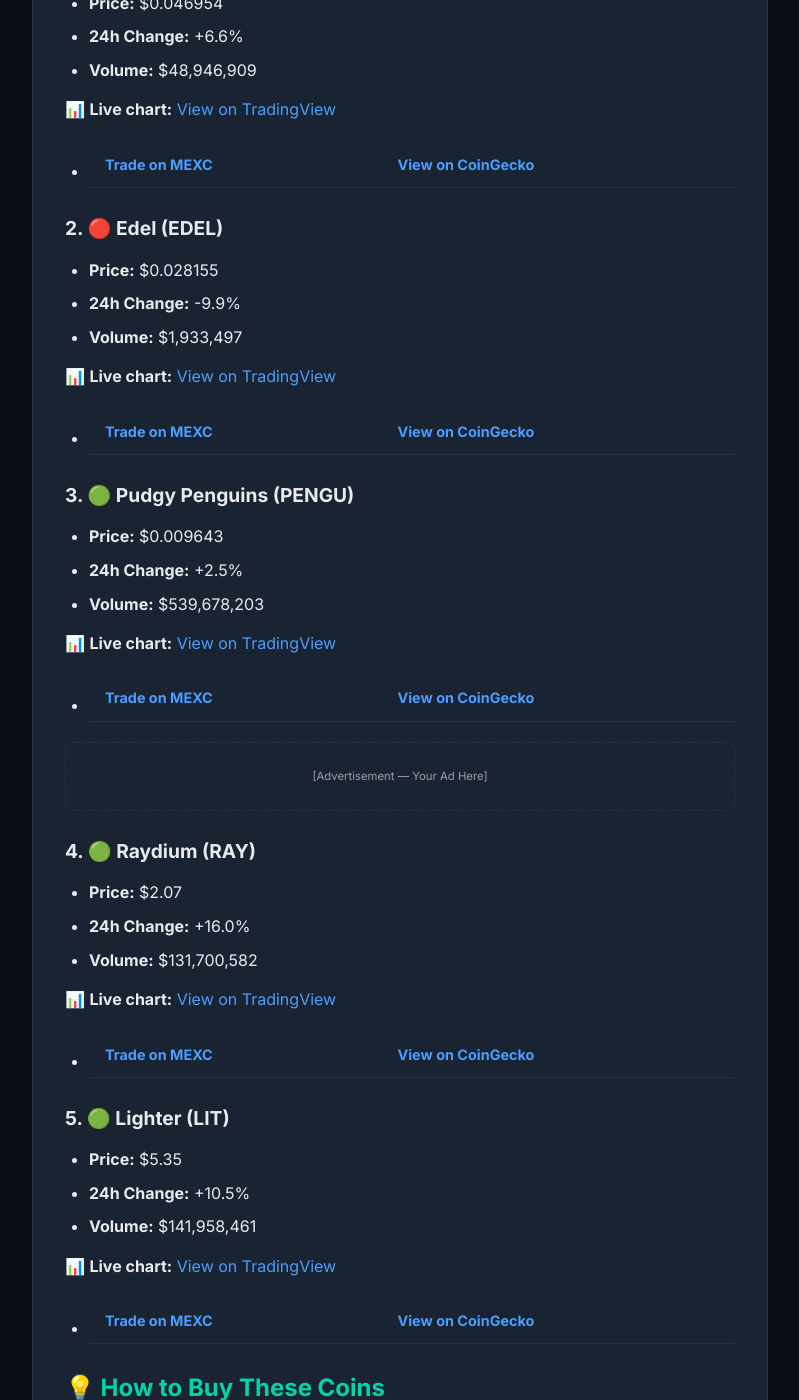
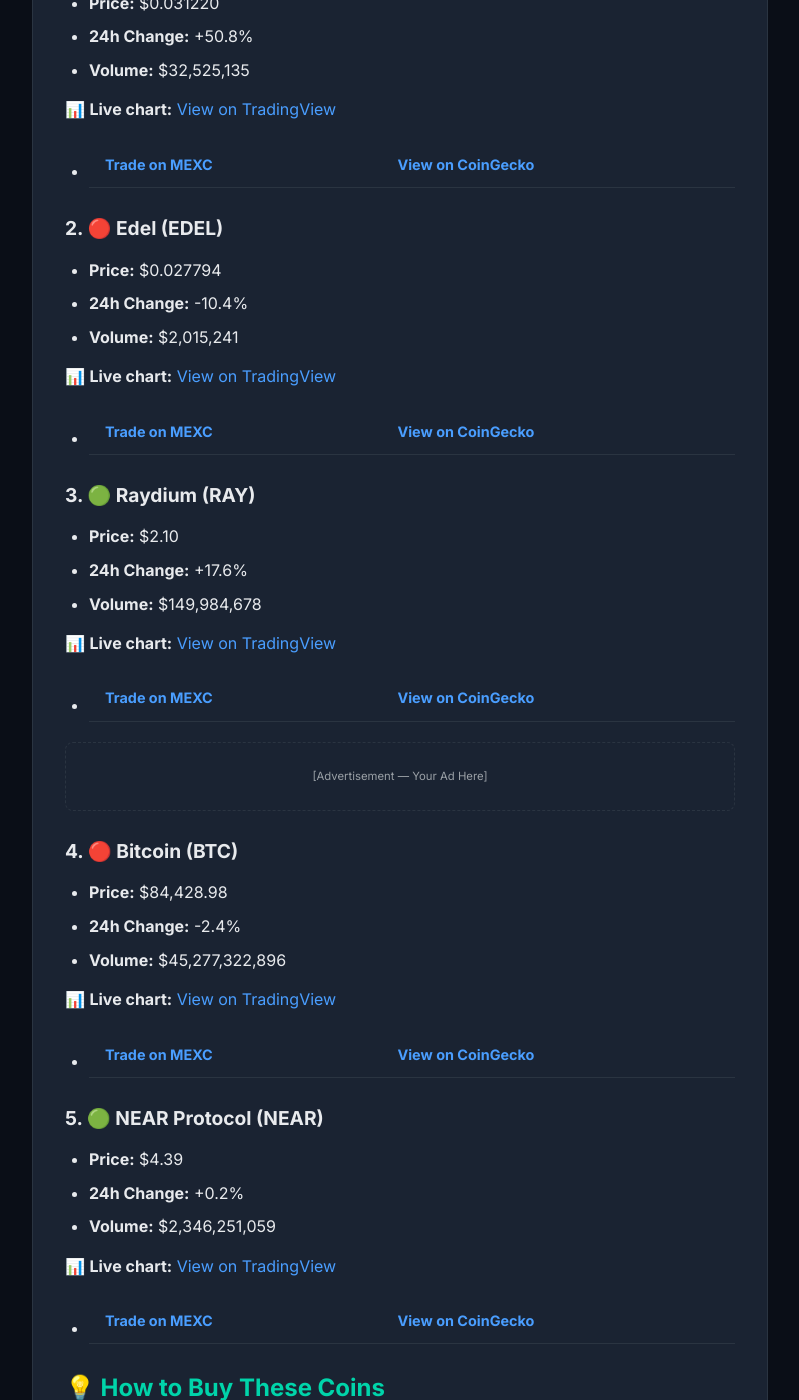
Before and after one commit to alexcipher-CRE/crypto-insights, a Jekyll site: the page built from _posts/2026-09-23-trending-coins.md, in a window 1280 px wide and 1400 px high, scrolled down 789 px. Shown: the whole window, without its empty margins (240-1039 px from the left). Built offline with Jekyll 4.4.1, drawn with Linux system fonts in a browser that asks for light colours; some of the changed text lies outside the part shown.

Commit message:
🚀 Auto-update: 14 posts

```diff
--- a/_posts/2026-09-23-trending-coins.md
+++ b/_posts/2026-09-23-trending-coins.md
@@ -6,15 +6,15 @@ tags: [crypto, trending, analysis]
 
 # 🔥 Top Trending Cryptocurrencies — Week of 2026-09-23
 
-*Last updated: 2026-09-23 17:32 UTC*
+*Last updated: 2026-09-23 19:33 UTC*
 
 The crypto market is moving fast. Here are the **top trending coins** based on social volume, search interest, and trading activity.
 
 ### 1. 🟢 astronaut (ASTRO)
 
-- **Price:** $0.046954
-- **24h Change:** +6.6%
-- **Volume:** $48,946,909
+- **Price:** $0.031220
+- **24h Change:** +50.8%
+- **Volume:** $32,525,135
 
 📊 **Live chart:** [View on TradingView](https://www.tradingview.com/chart/?symbol=BINANCE:ASTROUSDT)
 
@@ -22,48 +22,48 @@ The crypto market is moving fast. Here are the **top trending coins** based on s
 
 ### 2. 🔴 Edel (EDEL)
 
-- **Price:** $0.028155
-- **24h Change:** -9.9%
-- **Volume:** $1,933,497
+- **Price:** $0.027794
+- **24h Change:** -10.4%
+- **Volume:** $2,015,241
 
 📊 **Live chart:** [View on TradingView](https://www.tradingview.com/chart/?symbol=BINANCE:EDELUSDT)
 
 - **[Trade on MEXC](https://www.mexc.com/trade/EDEL_USDT?ref=YOUR_REF_ID)** | **[View on CoinGecko](https://www.coingecko.com/en/coins/edel)**
 
-### 3. 🟢 Pudgy Penguins (PENGU)
+### 3. 🟢 Raydium (RAY)
 
-- **Price:** $0.009643
-- **24h Change:** +2.5%
-- **Volume:** $539,678,203
+- **Price:** $2.10
+- **24h Change:** +17.6%
+- **Volume:** $149,984,678
 
-📊 **Live chart:** [View on TradingView](https://www.tradingview.com/chart/?symbol=BINANCE:PENGUUSDT)
+📊 **Live chart:** [View on TradingView](https://www.tradingview.com/chart/?symbol=BINANCE:RAYUSDT)
 
-- **[Trade on MEXC](https://www.mexc.com/trade/PENGU_USDT?ref=YOUR_REF_ID)** | **[View on CoinGecko](https://www.coingecko.com/en/coins/pudgy-penguins)**
+- **[Trade on MEXC](https://www.mexc.com/trade/RAY_USDT?ref=YOUR_REF_ID)** | **[View on CoinGecko](https://www.coingecko.com/en/coins/raydium)**
 
 <!-- Ad Slot: Mid-Content Leaderboard -->
 <div class="ad-slot ad-leaderboard">
   <small>[Advertisement — Your Ad Here]</small>
 </div>
 
-### 4. 🟢 Raydium (RAY)
+### 4. 🔴 Bitcoin (BTC)
 
-- **Price:** $2.07
-- **24h Change:** +16.0%
-- **Volume:** $131,700,582
+- **Price:** $84,428.98
+- **24h Change:** -2.4%
+- **Volume:** $45,277,322,896
 
-📊 **Live chart:** [View on TradingView](https://www.tradingview.com/chart/?symbol=BINANCE:RAYUSDT)
+📊 **Live chart:** [View on TradingView](https://www.tradingview.com/chart/?symbol=BINANCE:BTCUSDT)
 
-- **[Trade on MEXC](https://www.mexc.com/trade/RAY_USDT?ref=YOUR_REF_ID)** | **[View on CoinGecko](https://www.coingecko.com/en/coins/raydium)**
+- **[Trade on MEXC](https://www.mexc.com/trade/BTC_USDT?ref=YOUR_REF_ID)** | **[View on CoinGecko](https://www.coingecko.com/en/coins/bitcoin)**
 
-### 5. 🟢 Lighter (LIT)
+### 5. 🟢 NEAR Protocol (NEAR)
 
-- **Price:** $5.35
-- **24h Change:** +10.5%
-- **Volume:** $141,958,461
+- **Price:** $4.39
+- **24h Change:** +0.2%
+- **Volume:** $2,346,251,059
 
-📊 **Live chart:** [View on TradingView](https://www.tradingview.com/chart/?symbol=BINANCE:LITUSDT)
+📊 **Live chart:** [View on TradingView](https://www.tradingview.com/chart/?symbol=BINANCE:NEARUSDT)
 
-- **[Trade on MEXC](https://www.mexc.com/trade/LIT_USDT?ref=YOUR_REF_ID)** | **[View on CoinGecko](https://www.coingecko.com/en/coins/lighter)**
+- **[Trade on MEXC](https://www.mexc.com/trade/NEAR_USDT?ref=YOUR_REF_ID)** | **[View on CoinGecko](https://www.coingecko.com/en/coins/near-protocol)**
 
 ## 💡 How to Buy These Coins
 
```
Also changed, not shown: _posts/2026-09-23-defi-yields.md (+12 -12 lines), _posts/2026-09-23-how-to-buy-astronaut.md (+8 -8 lines), _posts/2026-09-23-market-movers.md (+4 -10 lines), _posts/index.md (+1 -1 lines), api/v1/market.json (+106 -106 lines).
